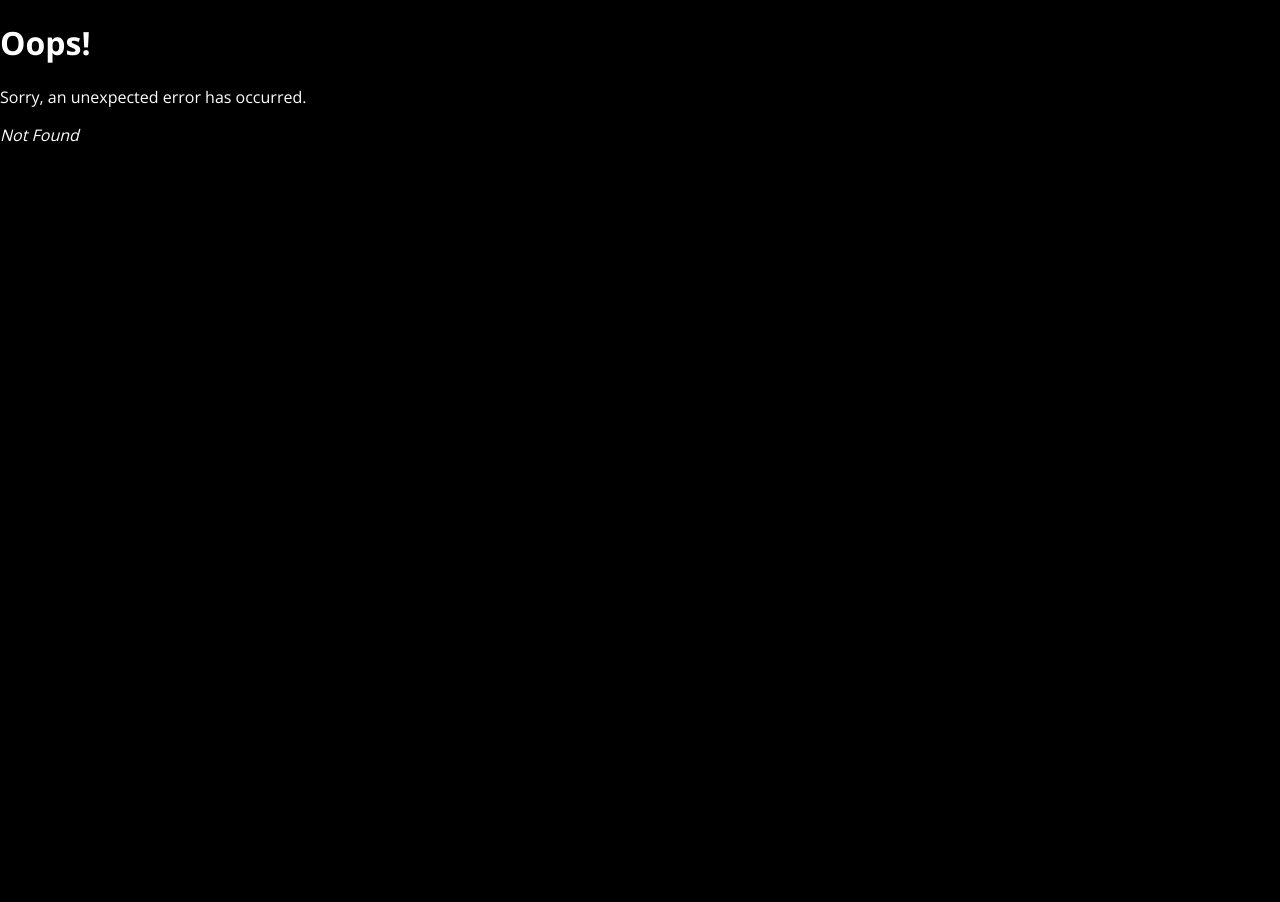
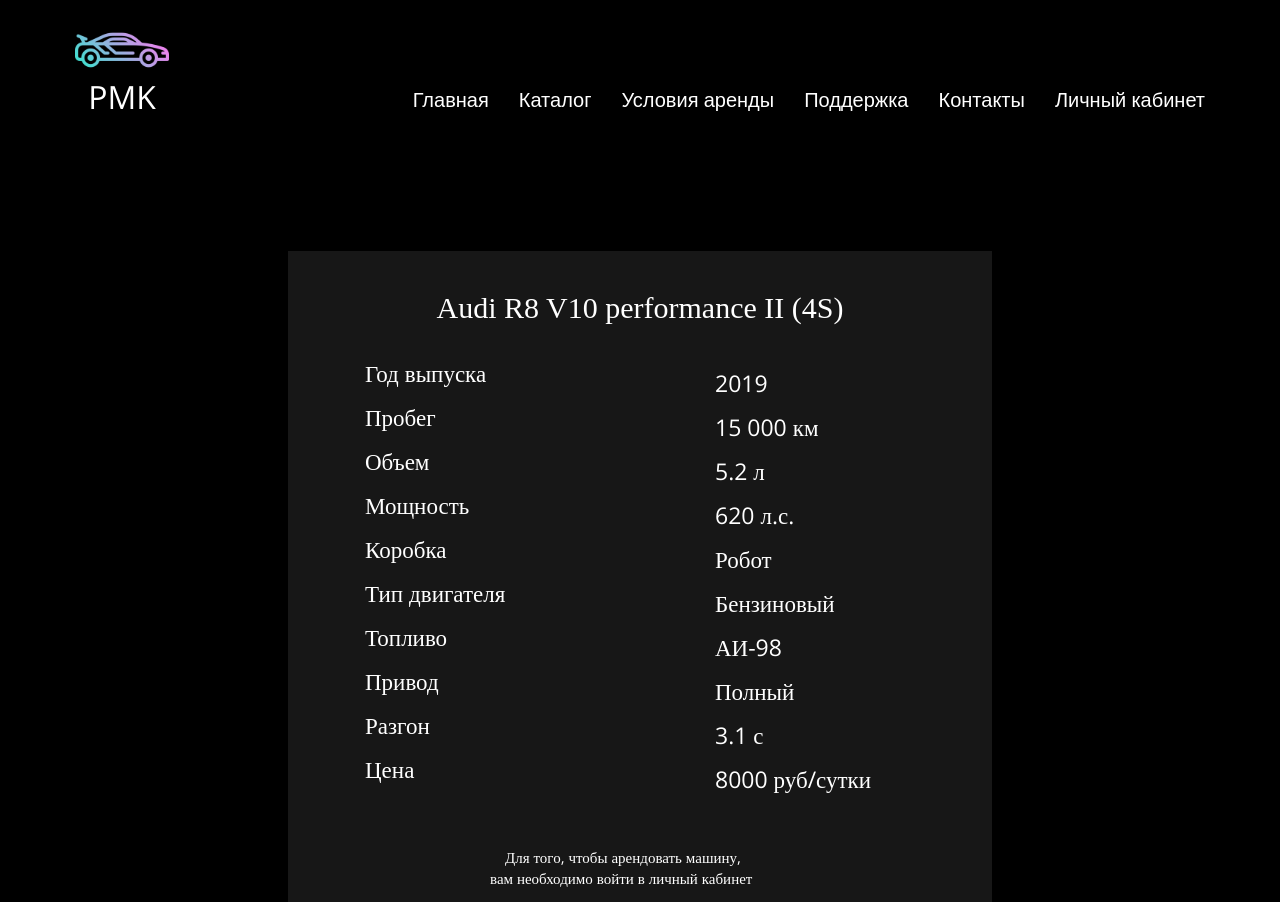
Before and after one commit to plnppt/carPark_client, a React (Create React App) app: page /learnMore in a window 1280 px wide. Before the commit this address had no page. Shown: the top 902 px of the page. Before the commit the page ends 800 px from the top, so only its background shows below. Built offline with nearby package versions, Linux system fonts and the light colour scheme.

Commit message:
Update rental scenario

```diff
--- /dev/null
+++ b/src/assets/css/Learn_More_Without_Authorization.css
@@ -0,0 +1,82 @@
+.support-form {
+    display: block;
+    margin: 120px auto 0px;
+    width: 550px;
+    height: 610px;
+    padding: 43px 77px 80px;
+    background: #171717;
+}
+
+.support-page__btn {
+    width: 285px;
+    height: 65px;
+    background: #000000;
+    border: 1px solid #F5F5F5;
+    border-radius: 6px;
+    font-family: 'Rubik';
+    font-style: normal;
+    font-size: 20px;
+    line-height: 21px;
+    text-align: center;
+    color: #FFFFFF;
+    transform: translate(-2px, -375px);
+}
+
+.support-form__title {
+    margin-bottom: 35px;
+}
+
+.support-form__title > span {
+    text-align: center;
+    display: block;
+    font-family: 'Rubik';
+    font-style: normal;
+    font-weight: 400;
+    font-size: 30px;
+    line-height: 28px;
+    color: #FFFFFF;
+    margin-bottom: 10px;
+}
+
+.support-form__blockTitle {
+    display: block;
+    margin-bottom: 12px;
+    font-family: 'Open Sans';
+    font-style: normal;
+    font-weight: 500;
+    font-size: 23px;
+    color: #FFFFFF;
+}
+
+.support-form__blockTitle1 {
+    display: block;
+    margin-bottom: 12px;
+    font-family: 'Open Sans';
+    font-style: normal;
+    font-weight: 100;
+    font-size: 23px;
+    color: #FFFFFF;
+    transform: translate(350px, -430px);
+}
+
+.support-form__blockTitle2 {
+    display: block;
+    margin-bottom: 1px;
+    font-family: 'Open Sans';
+    font-style: normal;
+    font-weight: 100;
+    font-size: 15px;
+    color: #FFFFFF;
+    transform: translate(140px, -390px);
+}
+
+.support-form__blockTitle3 {
+    display: block;
+    margin-bottom: 1px;
+    font-family: 'Open Sans';
+    font-style: normal;
+    font-weight: 100;
+    font-size: 15px;
+    color: #FFFFFF;
+    transform: translate(125px, -390px);
+}
--- a/src/components/carCard.jsx
+++ b/src/components/carCard.jsx
@@ -6,7 +6,9 @@
             <span className="carName">{props.carName}</span>
             <img className="carSelect__cardImg" src={props.srcImg}
                  alt="Феррари"/>
-            <button className="cardBtn">Подробнее</button>
+            <a href="http://localhost:3000/learnMore">
+                <button className="cardBtn">Подробнее</button>
+            </a>
         </div>
     )
 }
--- a/src/index.js
+++ b/src/index.js
@@ -10,6 +10,7 @@
 import './assets/css/Rental_Conditions.css';
 import './assets/css/Reg.css';
 import './assets/css/Support.css';
+import './assets/css/Learn_More_Without_Authorization.css';
 import App from './App';
 import Main from "./pages/main";
 import CatalogPage from "./pages/catalog";
@@ -18,6 +19,7 @@
 import RentalConditionsPage from "./pages/rental_conditions";
 import RegPage from "./pages/reg";
 import SupportPage from "./pages/support";
+import LearnMorePage from "./pages/learn_more_without_authorization";
 
 const router = createBrowserRouter([
     {
@@ -40,6 +42,10 @@
     {
         path: "/support",
         element: <SupportPage/>,
+    },
+    {
+        path: "/learnMore",
+        element: <LearnMorePage/>,
     }
 ]);
 
--- /dev/null
+++ b/src/pages/learn_more_without_authorization.jsx
@@ -0,0 +1,49 @@
+import Header from "../components/header";
+import Footer from "../components/footer";
+
+export default function LearnMorePage() {
+    return (
+        <>
+            <Header/>
+            <main>
+                <section className="support-page">
+                    <div className="wrapper">
+                        <form action="" className="support-form">
+                            <div className="support-form__title">
+                                <span>Audi R8 V10 performance II (4S)</span>
+                            </div>
+
+                            <span className="support-form__blockTitle">Год выпуска</span>
+                            <span className="support-form__blockTitle">Пробег</span>
+                            <span className="support-form__blockTitle">Объем</span>
+                            <span className="support-form__blockTitle">Мощность</span>
+                            <span className="support-form__blockTitle">Коробка</span>
+                            <span className="support-form__blockTitle">Тип двигателя</span>
+                            <span className="support-form__blockTitle">Топливо</span>
+                            <span className="support-form__blockTitle">Привод</span>
+                            <span className="support-form__blockTitle">Разгон</span>
+                            <span className="support-form__blockTitle">Цена</span>
+
+                            <span className="support-form__blockTitle1">2019</span>
+                            <span className="support-form__blockTitle1">15 000 км</span>
+                            <span className="support-form__blockTitle1">5.2 л</span>
+                            <span className="support-form__blockTitle1">620 л.с.</span>
+                            <span className="support-form__blockTitle1">Робот</span>
+                            <span className="support-form__blockTitle1">Бензиновый</span>
+                            <span className="support-form__blockTitle1">АИ-98</span>
+                            <span className="support-form__blockTitle1">Полный</span>
+                            <span className="support-form__blockTitle1">3.1 с</span>
+                            <span className="support-form__blockTitle1">8000 руб/сутки</span>
+
+                            <span className="support-form__blockTitle2">Для того, чтобы арендовать машину,</span>
+                            <span className="support-form__blockTitle3">вам необходимо войти в личный кабинет</span>
+
+                            <button className="support-page__btn">Личный кабинет</button>
+                        </form>
+                    </div>
+                </section>
+            </main>
+            <Footer/>
+        </>
+    );
+}
```
